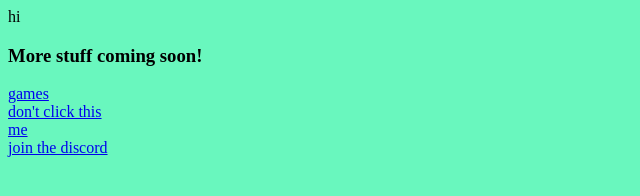
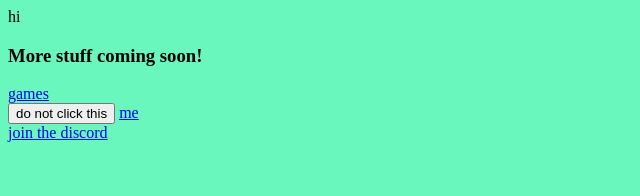
Before and after one commit to Aspaceman527/site, a plain HTML site: page index.html in a window 1280 px wide. Shown: the whole page, without its empty margins (0-640 px from the left). Drawn offline with Linux system fonts and the light colour scheme.

Commit message:
Update index.html

```diff
--- a/index.html
+++ b/index.html
@@ -5,7 +5,7 @@
       <h3>More stuff coming soon!</h3>
         <a href="https://aspaceman527.github.io/games">games</a>
         <br>
-               <a href='https://aspaceman527.github.io/dont'>don't click this<br></a>
+               <button onclick="window.location.href'https://www.youtube.com/watch?v=dQw4w9WgXcQ'">do not click this</button>
                  <a href= 'https://github.com/Aspaceman527'>me</a>
     <br><a href='https://discord.gg/wbaxjgKKw6'>join the discord<a>
   </body>
```
